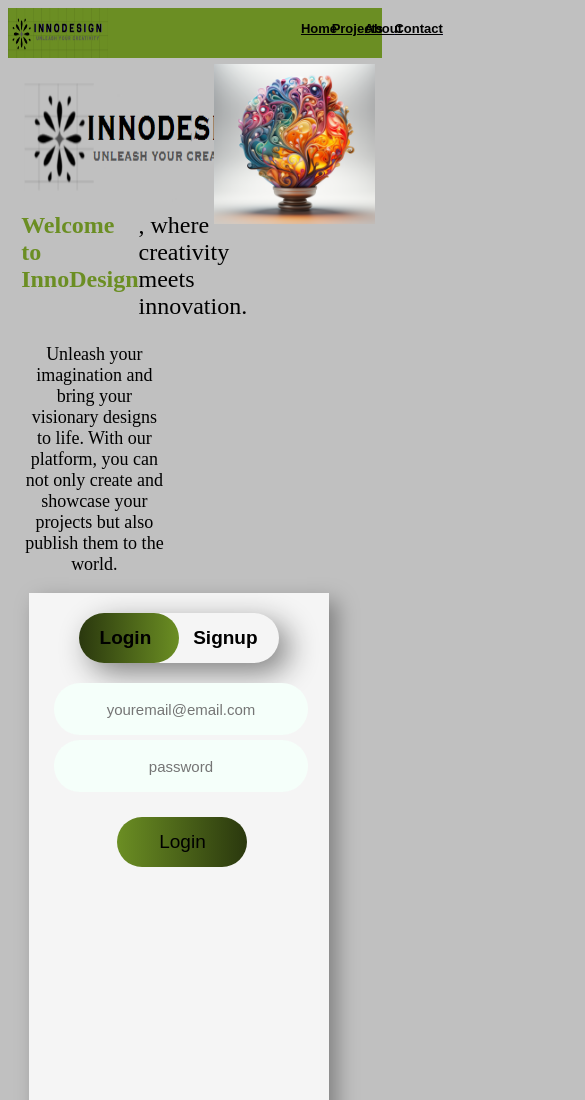
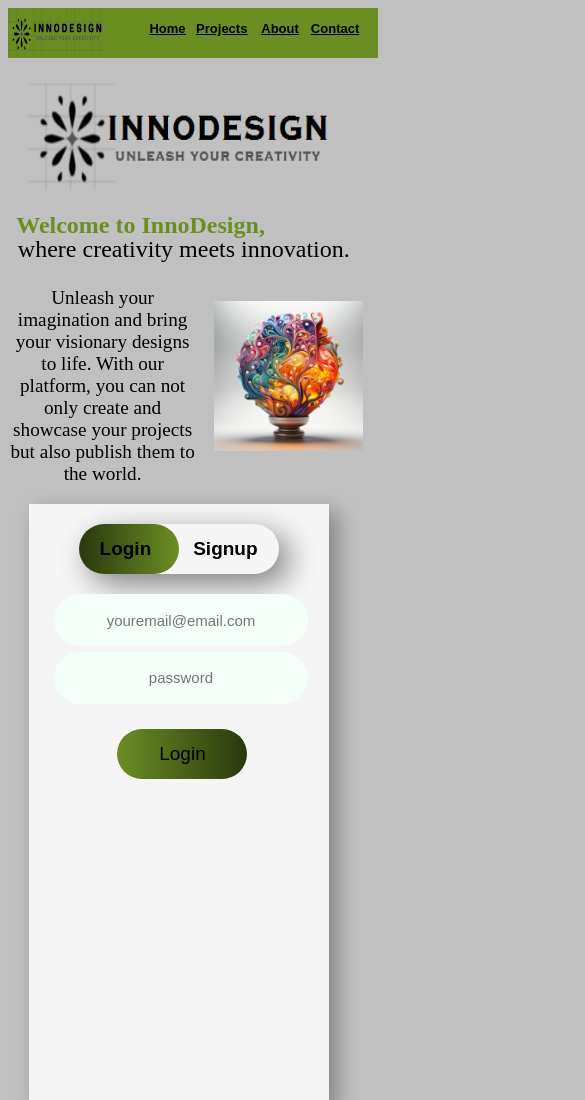
Before and after one commit to kritika0818/CODSOFT, a plain HTML site: page Task-2/index.html in a window 390 px wide. Shown: the top 1100 px of the page, 585 px wide, since content can reach past the window. Drawn offline with Linux system fonts and the light colour scheme.

Commit message:
Add files via upload

```diff
--- a/Task-2/index.html
+++ b/Task-2/index.html
@@ -7,23 +7,19 @@
     <title>Document</title>
 </head>
 <body style="background-color: silver;">
-    <div style="height: 20%;
-                width: 100%;
-                display: flex;
-                flex-direction: row;
-                background-color: olivedrab;">
+    <div class="nav-bar">
         <img class="header-img" src="./images/logo.png" alt="logo.png"/>
 
-          <a href="#" style="width: 8%; margin-left: 50%;" >
+          <a href="#" class="home" >
             <p  class="header-details">Home</p>
           </a>
-          <a href="#" style="width: 9%;">
+          <a href="#" class="project" >
               <p class="header-details" >Projects</p>
           </a>
-          <a href="#" class="detail-area" style="width: 8%;">
+          <a href="#" class="detail-area about" >
               <p class="header-details">About</p>
           </a>
-          <a href="#" class="detail-area" style="width: 8%;">
+          <a href="#" class="detail-area contact" >
               <p class="header-details">Contact</p>
           </a>
     </div>
@@ -31,9 +27,9 @@
     <div style="display: flex; flex-direction: row; margin-left: 0%; margin-right: 50%;">
         <div style=" width: 110%;">
             <img class="heading-logo" src="./images/logo_page.png" alt="logo.png" />
-            <div class="wel" style="display: flex; flex-direction: row; max-width: 80%;">
-                <p class="welcome" style="color: olivedrab; margin-left: 8%;"><b>Welcome to InnoDesign</b></p>
-                <p class="welcome">, where creativity meets innovation.</p>
+            <div class="wel intro" >
+                <p class="welcome-wel"><b>Welcome to InnoDesign,</b></p>
+                <p class="welcome ">where creativity meets innovation.</p>
             </div>
             <p class="desc">Unleash your imagination and bring your visionary designs to life. With our platform, you can not only create and showcase your projects but also publish them to the world.</p>
             <div style="height: 48%; width: 60%; margin-left: 10%; background-color: whitesmoke;">
--- a/Task-2/styles.css
+++ b/Task-2/styles.css
@@ -1,7 +1,23 @@
+.nav-bar {
+    height: 20%;
+    width: 100%;
+    display: flex;
+    flex-direction: row;
+    background-color: olivedrab;
+}
+
 .header-img {
     height: 8%;
     width: 15%;
 }
+
+.home {width: 8%; margin-left: 50%;}
+
+.project {width: 9%;}
+
+.about {width: 8%;}
+
+.contact {width: 8%;}
 
 .header-details {
     color: black;
@@ -16,7 +32,7 @@
     height: 86%;
     width: 86%;
     margin-top: 3%;
-    margin-right: 20%;
+    margin-right: 0%;
     margin-left: 0%;
 }
 
@@ -26,7 +42,15 @@
     margin-left: 3%;
     margin-top: 0%;
 }
+.intro {display: flex; flex-direction: row; max-width: 80%; height: 5%;}
 
+.welcome-wel {
+    color: olivedrab;
+    margin-left: 5%;
+    height: 0%;
+    width: 40%;
+    font-size: x-large;
+    margin-top: 0%;}
 .welcome {
     font-size: x-large;
     color: black;
@@ -38,7 +62,7 @@
     color: black;
     margin-left: 7%;
     text-align: center;
-    margin-top: 0%;
+    margin-top: 3%;
     width: 70%;
 }
 
@@ -179,25 +203,18 @@
 
 @media screen and (max-width: 650px) {
 
-    .header-img {
-      height: 50px;
-      width: 100px;
-    }
-    .heading-logo {
-        height: 150px;
-        width: 250px;
-    }
-
-    .header-details {
-        color: black;
-        font-size: small;
-        font-weight: bolder;
-        font-family: Arial, Helvetica, sans-serif;
-        text-decoration: underline;
-        margin-left: 20%;
-        width: 0%;
-    }
-
+    .nav-bar {width: 99%;}
+    .header-img {height: 50px; width: 100px;}
+    .home {margin-left: 10%; width: 12%;}
+    .project {width: 18%;}
+    .about {width: 14%;}
+    .heading-logo {height: 150px; width: 320px; }
+    .header-details {font-size: small;font-weight: bolder;}
+    .open-img  {margin-top: 130%; width: 80%; height: 100%;}
+    .intro {flex-direction: column; width: 100%;}
+    .welcome {width: 500%; margin-left: 6%; margin-top: 0%;}
+    .welcome-wel {width: 160%;}
+    .desc {font-size: 120%; width: 90%; margin-top: 10%; margin-left: 1%; margin-right: 1%;}
     .container {
         height: 600px;
         width: 300px;
```
